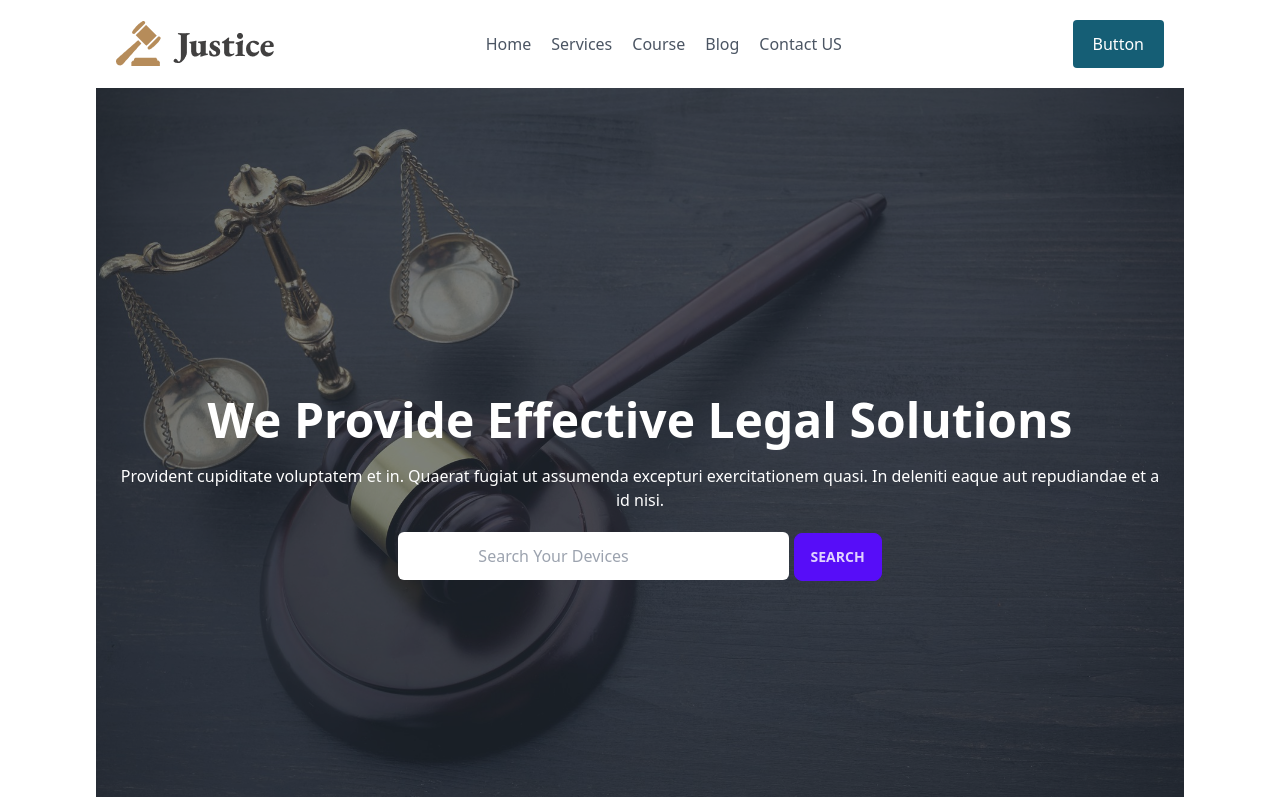
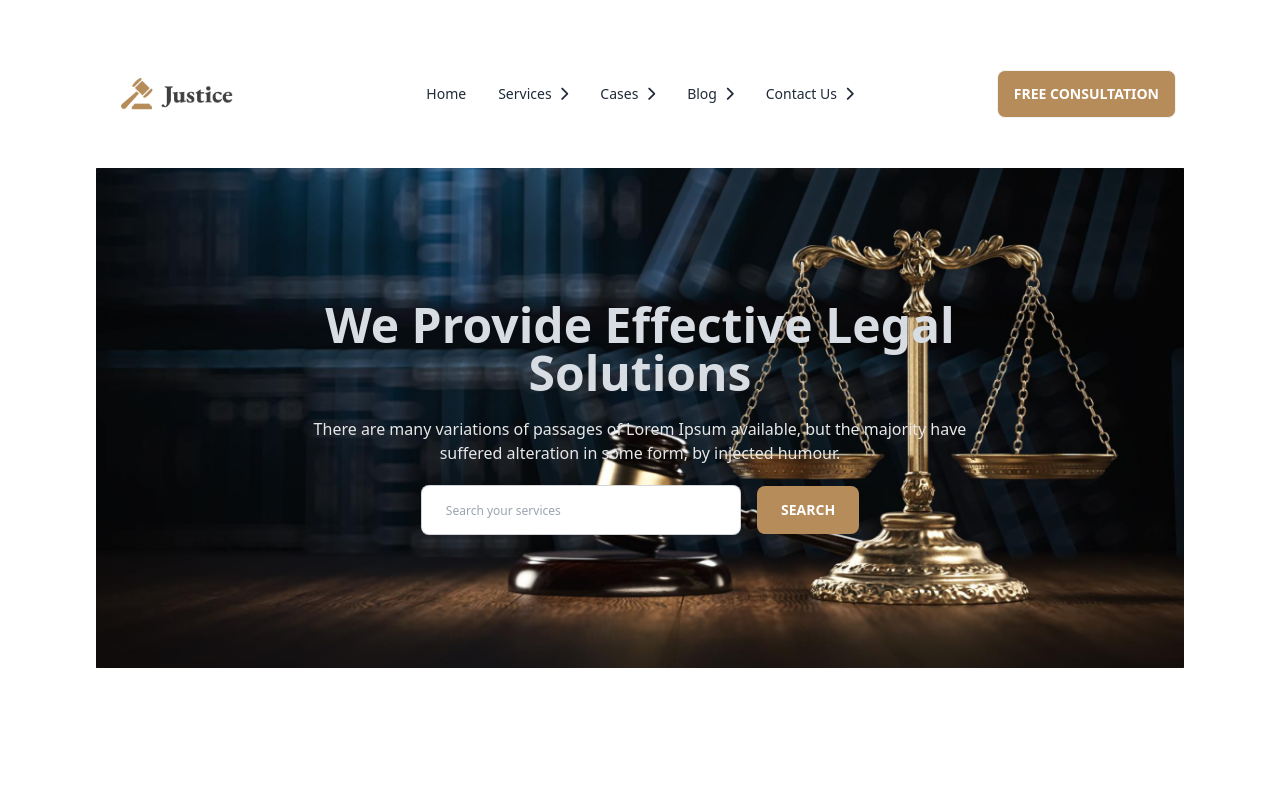
Before and after one commit to MdSHiFaTRaHMaN/Justice, a plain HTML site: page index.html in a window 1280 px wide. Shown: the top 797 px of the page. Drawn offline with nearby package versions, Linux system fonts and the light colour scheme.

Commit message:
complate

```diff
--- a/index.html
+++ b/index.html
@@ -3,6 +3,10 @@
 <head>
     <meta charset="UTF-8">
     <meta name="viewport" content="width=device-width, initial-scale=1.0">
+    <script
+      src="https://kit.fontawesome.com/f494bafbd6.js"
+      crossorigin="anonymous"
+    ></script>
     <link href="https://cdn.jsdelivr.net/npm/daisyui@3.3.1/dist/full.css" rel="stylesheet" type="text/css" />
     <script src="https://cdn.tailwindcss.com"></script>
     <title>Tailwind CSS</title>
@@ -13,38 +17,36 @@
     </style>
 </head>
 <body>
-    <header class="text-gray-600 body-font lg:px-24 ">
-        <div class="container mx-auto flex flex-wrap p-5 flex-col md:flex-row items-center">
-          <a class="flex title-font font-medium items-center text-gray-900 mb-4 md:mb-0">
-            <img src="images/logo2.png" alt="">
-          </a>
-          <nav class="md:ml-auto md:mr-auto flex flex-wrap items-center text-base justify-center">
-            <a class="mr-5 hover:text-gray-900">Home</a>
-            <a class="mr-5 hover:text-gray-900">Services</a>
-            <a class="mr-5 hover:text-gray-900">Course</a>
-            <a class="mr-5 hover:text-gray-900">Blog</a>
-            <a class="mr-5 hover:text-gray-900">Contact US</a>
-          </nav>
-          <button class="inline-flex items-center text-white border-0 focus:outline-none bg-cyan-800 hover:bg-cyan-500 px-5 py-3 rounded text-base mt-4 md:mt-0">Button
-          </button>
+  <header class="max-w-screen-xl mx-auto px-8 md:px-16 lg:px-24 py-5 my-10">
+    <div class="navbar bg-base-100">
+      <div class="navbar-start">
+        <a class="btn btn-ghost normal-case text-xl"><img class="w-16 lg:w-28	" src="./images/logo2.png" alt="" srcset=""></a>
+      </div>
+      <div class="navbar-center hidden lg:flex">
+        <ul class="menu menu-horizontal px-1">
+          <li><a>Home</a></li>
+          <li><a>Services <i class="fa-solid fa-chevron-right"></i> </a></li>
+          <li><a>Cases <i class="fa-solid fa-chevron-right"></i> </a></li>
+          <li><a>Blog <i class="fa-solid fa-chevron-right"></i></a></li>
+          <li><a>Contact Us <i class="fa-solid fa-chevron-right"></i></a></li>
+        </ul>
+      </div>
+      <div class="navbar-end">
+        <a class="btn bg-[#B68C5A] text-white ">Free Consultation</a>
+      </div>
+    </div>
+
+    <div class="hero my-10 h-[500px] " style="background-image: url('./images/banner.png');">
+      <div class="hero-content text-center text-neutral-content">
+        <div class="max-w-2xl">
+          <h1 class="mb-5 text-5xl font-bold">We Provide Effective Legal Solutions</h1>
+          <p class="mb-5 text-[#E7E7E7]">There are many variations of passages of Lorem Ipsum available, but the majority have suffered alteration in some form, by injected humour.</p>
+          <input type="text" placeholder="Search your services" class="input input-bordered w-full max-w-xs input-xs p-6 mr-3 " />
+          <button class="btn  bg-[#B68C5A] text-white border-0 px-6 py-1 ">Search</button>
         </div>
-      </header>
-
-      <section class="lg:px-24 items-center justify-center lg:min-h-[200px]">
-        <div class="hero min-h-screen"  style="background-image: url(images/slider-1.jpg);">
-          <div class="hero-overlay bg-opacity-60"></div>
-          <div class="hero-content text-center text-neutral-content">
-            <div class="text-center text-white pt-50">
-              <h1 class="mb-5 text-5xl font-bold">We Provide Effective
-                Legal Solutions</h1>
-              <p class="mb-5">Provident cupiditate voluptatem et in. Quaerat fugiat ut assumenda excepturi exercitationem quasi. In deleniti eaque aut repudiandae et a id nisi.</p>
-              <input type="text" placeholder="Search Your Devices" class="px-20 py-3 rounded-md text-black">
-              <button class="btn btn-primary">Search</button>
-            </div>
-          </div>
-        </div>
-      </section>
-
+      </div>
+    </div>
+  </header>
       <section class="text-gray-600 body-font">
         <div class="container px-5 py-24 mx-auto">
           <h1 class="text-center text-5xl font-bold mb-10">The Legal Practice Area</h1>
@@ -184,7 +186,6 @@
         </div>
       </section>
       <!-- wwwwwwwwwwwwwwwwww -->
-
               <!-- Faq section -->
       <section>
         <div class="text-center my-16">
@@ -260,7 +261,7 @@
               <div class="flex flex-wrap my-1">
                 <div class="px-1 w-1/2">
                   <div class="flex flex-wrap w-full bg-gray-100 sm:py-24 sm:px-10 px-6 ">
-                    <div class="text-center relative w-full -my-10">
+                    <div class="text-center relative w-full lg:-my-10">
                       <img src="images/call.png" class="mx-auto" alt="">
                       <h2 class="text-xl text-gray-900 font-medium title-font mb-2">Call US</h2>
                       <h5>+88017 00 11 22 33</h5>
@@ -270,7 +271,7 @@
                 </div>
                 <div class="px-1 w-1/2">
                   <div class="flex flex-wrap w-full bg-gray-100 sm:py-24 sm:px-10 px-6 ">
-                    <div class="text-center relative w-full -my-10">
+                    <div class="text-center relative w-full lg:-my-10">
                       <img src="images/time.png" class="mx-auto" alt="">
                       <h2 class="text-xl text-gray-900 font-medium title-font mb-2">Time Working</h2>
                       <h5>Mon-Fri: 9AM to 5PM </h5>
@@ -282,17 +283,17 @@
               <div class="flex flex-wrap my-1">
                 <div class="px-1 w-1/2">
                   <div class="flex flex-wrap w-full bg-gray-100 sm:py-24 sm:px-10 px-6">
-                    <div class="text-center relative w-full -my-11">
-                      <img src="images/email.png" class="mx-auto" alt="">
-                      <h2 class="text-xl text-gray-900 font-medium title-font mb-2">Email US</h2>
-                      <h5>mdshifat@gmail.com</h5>
-                      <h5>mdshifat@gmail.com</h5>
+                    <div class="text-center relative w-full lg:-my-10">
+                      <img src="images/address.png" class="mx-auto" alt="">
+                      <h2 class="text-xl text-gray-900 font-medium title-font mb-2">Address US</h2>
+                      <h5>A108 Adam Street,</h5>
+                      <h5>New York, NY 535022</h5>
                     </div>
                   </div>
                 </div>
                 <div class="px-1 w-1/2">
                   <div class="flex flex-wrap w-full bg-gray-100 sm:py-24 sm:px-10 px-6">
-                    <div class="text-center relative w-full -my-10">
+                    <div class="text-center relative w-full lg:-my-10">
                       <img src="images/address.png" class="mx-auto" alt="">
                       <h2 class="text-xl text-gray-900 font-medium title-font mb-2">Address US</h2>
                       <h5>A108 Adam Street,</h5>
```
